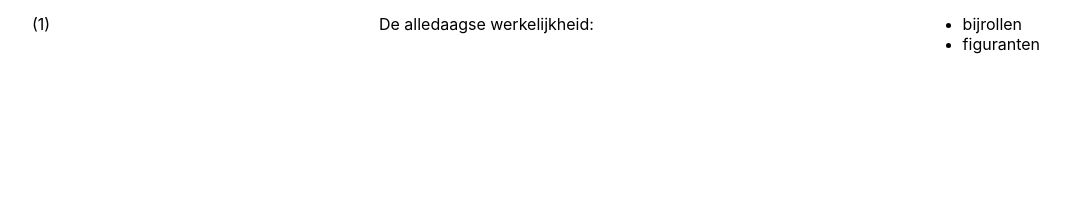
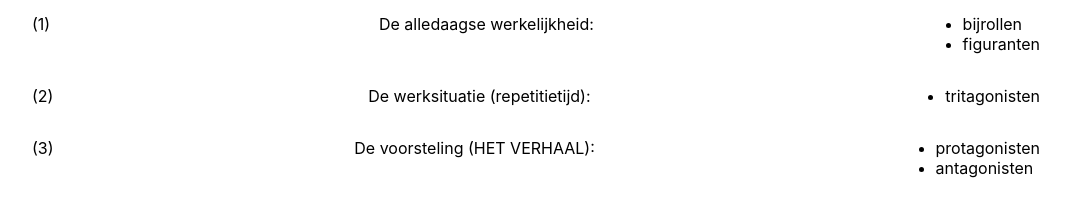
Before and after one commit to Junoburger/ludovicus, a Next.js app: page / in a window 1280 px wide. Shown: the part 7962-8178 px from the top of the page, without its empty margins (104-1175 px from the left). Built offline with nearby package versions, Linux system fonts and the light colour scheme.

Commit message:
chapter 6 playstyles added as a boolean of chapter 2

```diff
--- a/components/container/PlayStyles.tsx
+++ b/components/container/PlayStyles.tsx
@@ -108,6 +108,19 @@ const Six = () => {
           <li>figuranten</li>
         </ul>
       </div>
+      <div style={{ display: "flex", alignItems: "baseline", justifyContent: "space-between" }}>
+        (2) <span>De werksituatie (repetitietijd):</span>
+        <ul>
+          <li>tritagonisten</li>
+        </ul>
+      </div>
+      <div style={{ display: "flex", alignItems: "baseline", justifyContent: "space-between" }}>
+        (3) <span>De voorsteling (HET VERHAAL):</span>
+        <ul>
+          <li>protagonisten</li>
+          <li>antagonisten</li>
+        </ul>
+      </div>
     </>
   );
 };
```
